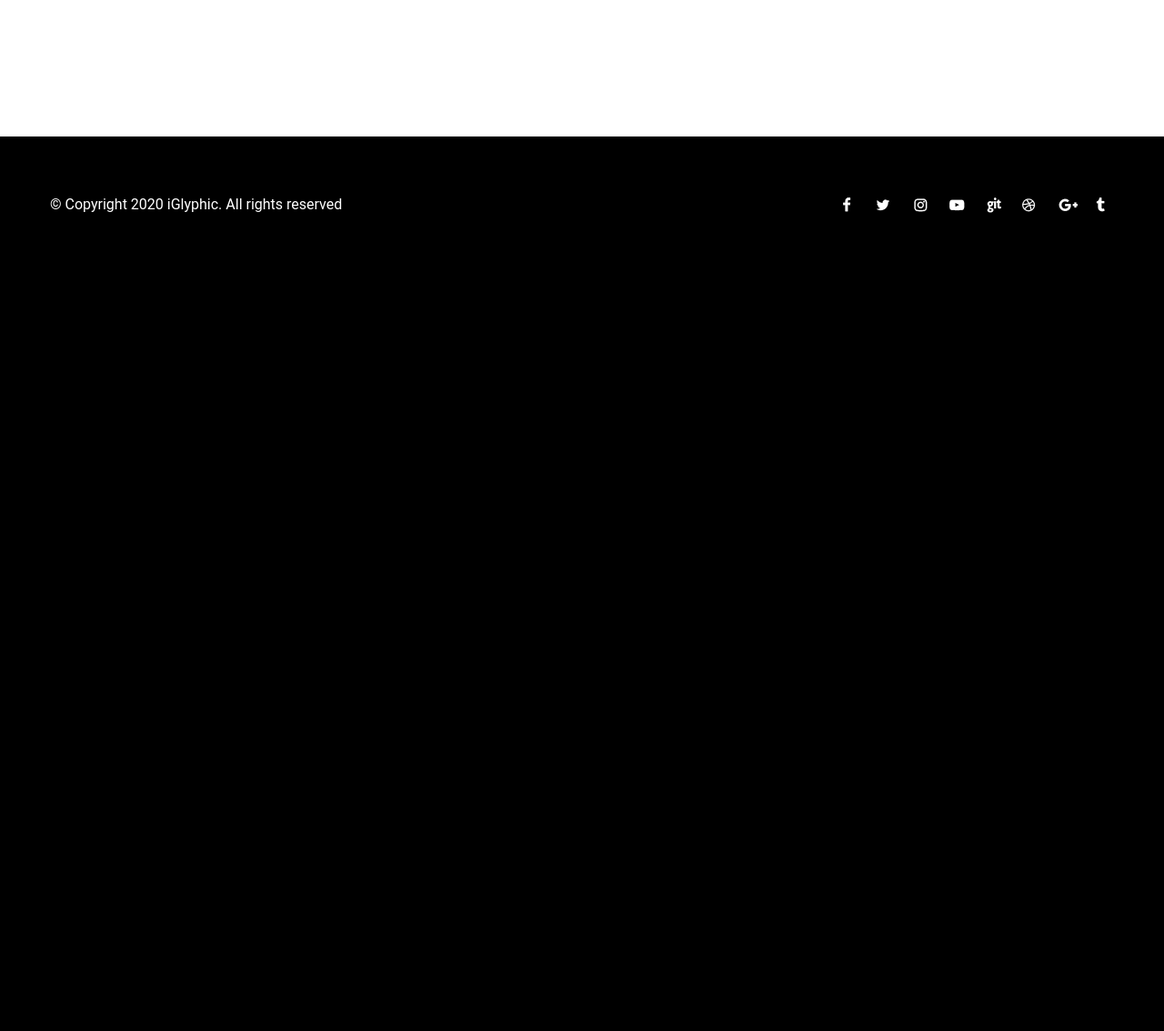
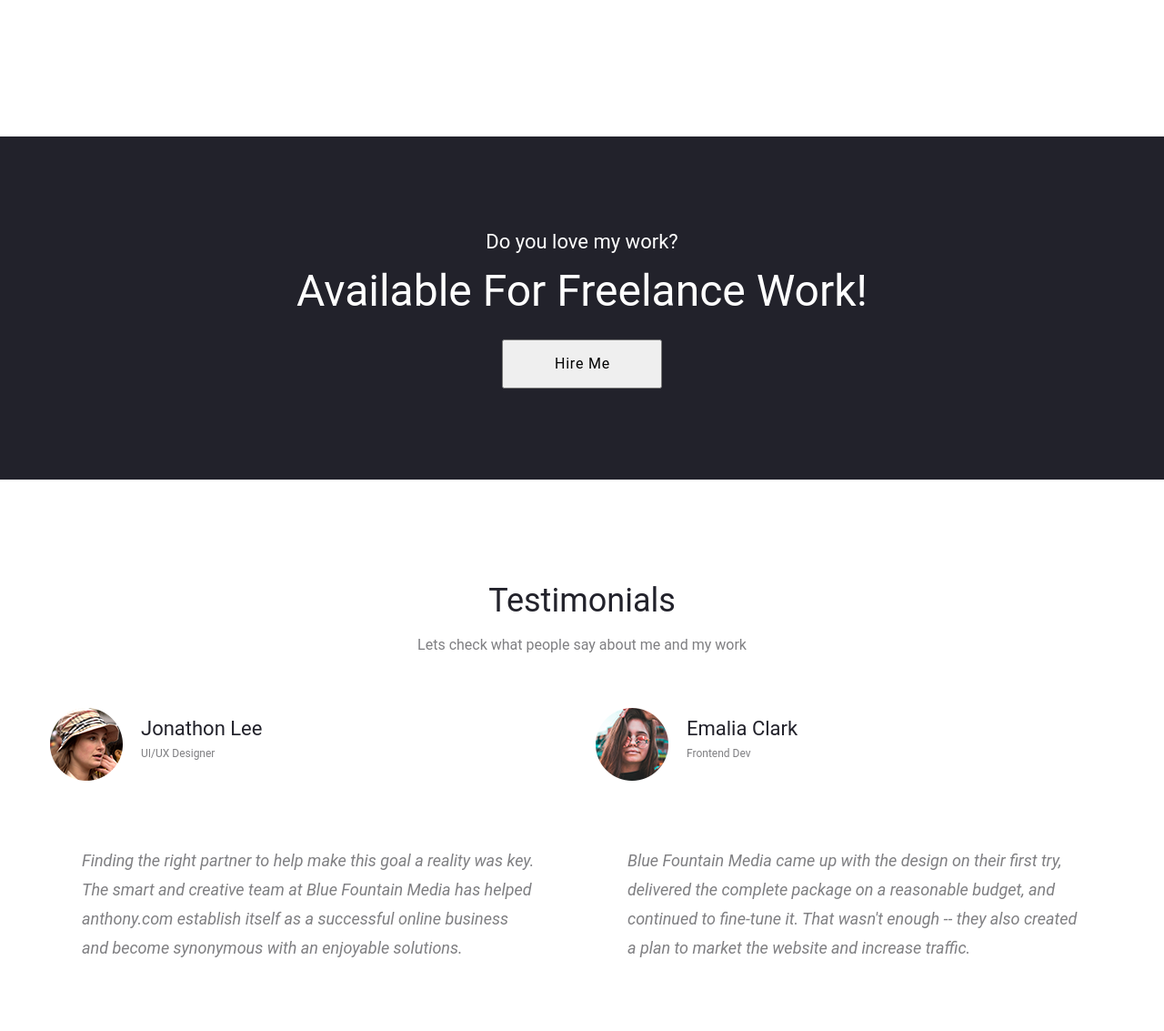
Before and after one commit to Elee-from-the-far-east/Myprojects, a website built with webpack: page src/index.html in a window 1280 px wide. Shown: the part 3859-4992 px from the top of the page at 91% size. Before the commit the page ends 4159 px from the top, so only its background shows below. Built offline with nearby package versions, Linux system fonts and the light colour scheme.

Commit message:
testimonials

```diff
--- /dev/null
+++ b/src/SCSS/blocks/freelance/freelance.html
@@ -0,0 +1,10 @@
+<section class="freelance">
+  <div class="container">
+    <h2 class="visually-hidden">Contacts</h2>
+    <p class="freelancer__text">Do you love my work?</p>
+    <p class="freelancer__text freelancer__text--big">
+      Available For Freelance Work!
+    </p>
+    <button class="freelancer__button">Hire Me</button>
+  </div>
+</section>
--- /dev/null
+++ b/src/SCSS/blocks/freelance/freelance.scss
@@ -0,0 +1,32 @@
+.freelance {
+  min-height: 362px;
+  padding: 100px 0;
+
+  color: #fff;
+  text-align: center;
+
+  background-color: $darkbg;
+}
+
+.freelance__flex-container {
+}
+
+.freelancer__text {
+  margin: 0 0 22px;
+
+  font-size: 22px;
+  line-height: 32px;
+}
+
+.freelancer__text--big {
+  margin-bottom: 37px;
+
+  font-size: 48px;
+  line-height: 32px;
+}
+
+.freelancer__button {
+  padding: 16px 55px 16px 56px;
+
+  letter-spacing: 0.8px;
+}
--- /dev/null
+++ b/src/SCSS/blocks/testimonials/testimonials.html
@@ -0,0 +1,42 @@
+<section class="testimonials">
+  <div class="container">
+    <h2 class="title">Testimonials</h2>
+    <p class="title__text">Lets check what people say about me and my work</p>
+    <div class="testimonuals__flex-container">
+      <blockquote class="testimonials__item">
+        <img
+          class="testimonials__avatar"
+          src="../../../images/testimonials/t1.png"
+          alt="avatar"
+        />
+        <cite class="testimonials__author">Jonathon Lee </cite>
+        <p class="tesimonials__author-prof">
+          UI/UX Designer
+        </p>
+        <p class="testimonials__text">
+          Finding the right partner to help make this goal a reality was key.
+          The smart and creative team at Blue Fountain Media has helped
+          anthony.com establish itself as a successful online business and
+          become synonymous with an enjoyable solutions.
+        </p>
+      </blockquote>
+      <blockquote class="testimonials__item">
+        <img
+          class="testimonials__avatar"
+          src="../../../images/testimonials/t2.png"
+          alt="avatar"
+        />
+        <cite class="testimonials__author">Emalia Clark </cite>
+        <p class="tesimonials__author-prof">
+          Frontend Dev
+        </p>
+        <p class="testimonials__text">
+          Blue Fountain Media came up with the design on their first try,
+          delivered the complete package on a reasonable budget, and continued
+          to fine-tune it. That wasn't enough -- they also created a plan to
+          market the website and increase traffic.
+        </p>
+      </blockquote>
+    </div>
+  </div>
+</section>
--- /dev/null
+++ b/src/SCSS/blocks/testimonials/testimonials.scss
@@ -0,0 +1,66 @@
+.testimonials {
+  padding: 120px 0 155px;
+
+  background-color: white;
+  @media (max-width: 767px) {
+    padding-bottom: 90px;
+  }
+}
+
+.testimonuals__flex-container {
+  display: flex;
+  margin-right: -30px;
+  @media (max-width: 767px) {
+    display: block;
+  }
+}
+
+.testimonials__item {
+  position: relative;
+
+  flex: 0 1 50%;
+  margin: 0;
+  margin-right: 30px;
+}
+
+.testimonials__avatar {
+  position: absolute;
+  top: -10px;
+  left: 0;
+
+  width: 80px;
+  height: 80px;
+}
+
+.testimonials__author {
+  margin: 0 0 54px 100px;
+
+  font-weight: 400;
+  font-size: 22px;
+  font-style: normal;
+  line-height: 26px;
+}
+
+.tesimonials__author-prof {
+  margin: 0 0 54px 100px;
+
+  color: #7f7f82;
+  font-size: 12px;
+  line-height: 26px;
+  @media (max-width: 767px) {
+    margin: 0 0 25px 100px;
+  }
+}
+
+.testimonials__text {
+  margin: 0;
+  padding: 35px;
+
+  color: #7f7f82;
+  font-size: 18px;
+  font-style: italic;
+  line-height: 32px;
+  @media (max-width: 767px) {
+    margin: 0 0 25px;
+  }
+}
--- a/src/SCSS/main.scss
+++ b/src/SCSS/main.scss
@@ -12,6 +12,8 @@
 @import "./blocks/about-me/about-me";
 @import "./blocks/my-services/my-services";
 @import "./blocks/my-portfolio/my-portfolio";
+@import "./blocks/freelance/freelance";
+@import "./blocks/testimonials/testimonials";
 
 * {
   box-sizing: border-box;
--- a/src/index.html
+++ b/src/index.html
@@ -19,7 +19,9 @@
     <main class="content">
       <%= require('html-loader!./SCSS/blocks/about-me/about-me.html') %> <%=
       require('html-loader!./SCSS/blocks/my-services/my-services.html') %> <%=
-      require('html-loader!./SCSS/blocks/my-portfolio/my-portfolio.html') %>
+      require('html-loader!./SCSS/blocks/my-portfolio/my-portfolio.html') %> <%=
+      require('html-loader!./SCSS/blocks/freelance/freelance.html') %> <%=
+      require('html-loader!./SCSS/blocks/testimonials/testimonials.html') %>
     </main>
     <%= require('html-loader!./SCSS/blocks/footer/footer.html') %>
     <script src=" <%= htmlWebpackPlugin.files.js[1]||htmlWebpackPlugin.files.js[0] %>"></script>
```
Also changed, not shown: src/images/testimonials/t1.png (renamed from src/images/testimonials/https___www.lifeofpix.com_wp-content_uploads_2017_03_2017-02-26-img-2199.cr2_.png), src/images/testimonials/t2.png (renamed from src/images/testimonials/https___www.lifeofpix.com_wp-content_uploads_2017_11_Grace4.png).
